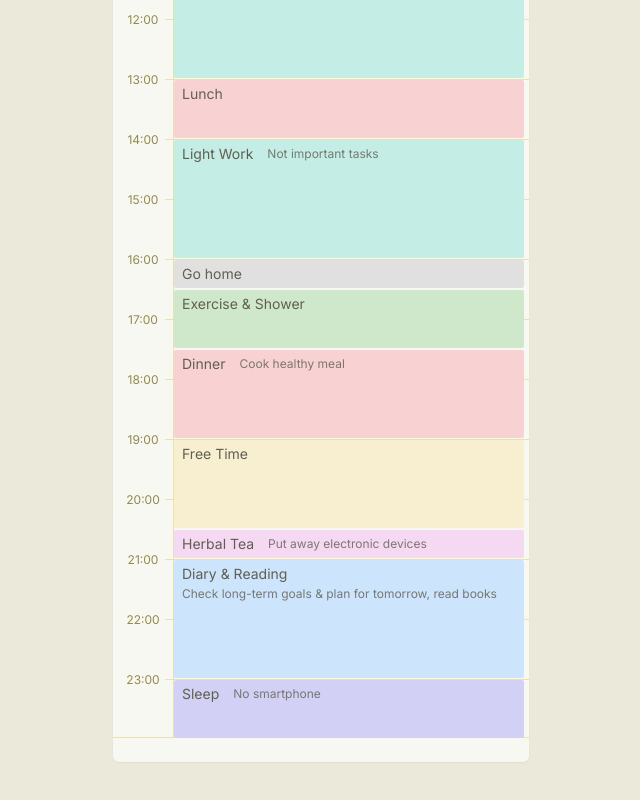
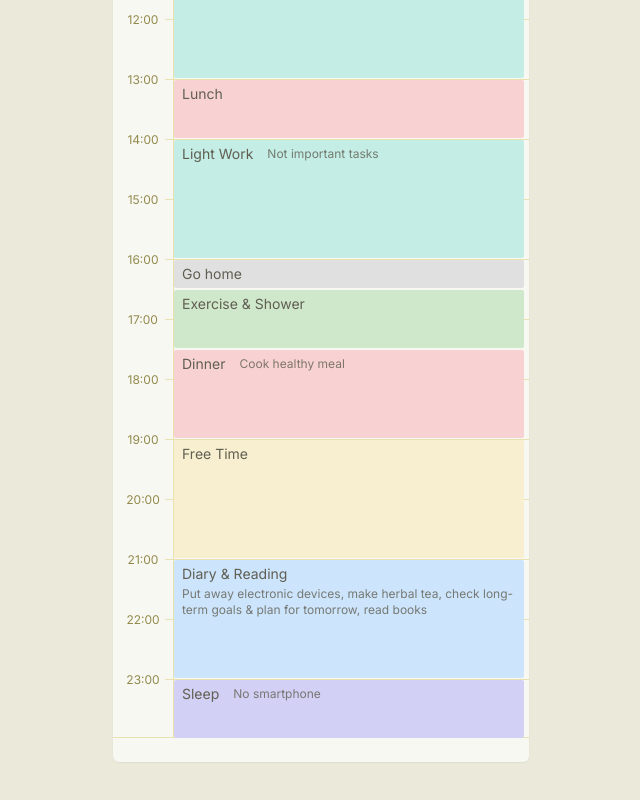
Before and after one commit to uzura89/my-daily-routine, a Next.js app: page / in a window 1280 px wide. Shown: the part 924-1724 px from the top of the page, without its empty margins (319-959 px from the left). Built offline with nearby package versions, Linux system fonts and the light colour scheme; a web font is replaced by a local one.

Commit message:
update timetable

```diff
--- a/src/data/timetable.ts
+++ b/src/data/timetable.ts
@@ -86,19 +86,12 @@ export const timetable: TimetableType = {
       name: "Free Time",
       memo: "",
       start: "19:00",
-      end: "20:30",
+      end: "21:00",
       color: ITEM_COLOR_YELLOW,
     },
     {
-      name: "Herbal Tea",
-      memo: "Put away electronic devices",
-      start: "20:30",
-      end: "21:00",
-      color: ITEM_COLOR_PINK,
-    },
-    {
       name: "Diary & Reading",
-      memo: "Check long-term goals & plan for tomorrow, read books",
+      memo: "Put away electronic devices, make herbal tea, check long-term goals & plan for tomorrow, read books",
       start: "21:00",
       end: "23:00",
       color: ITEM_COLOR_BLUE,
```
